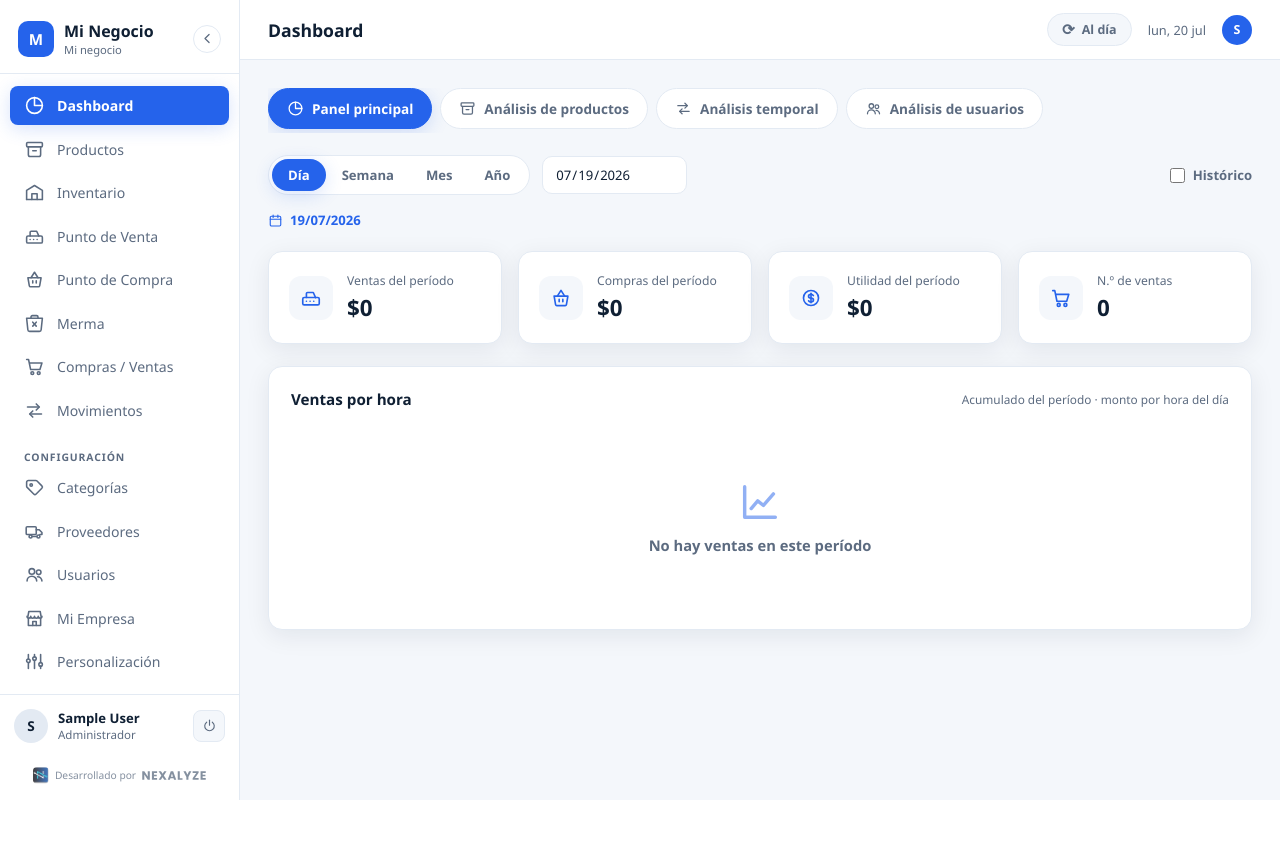
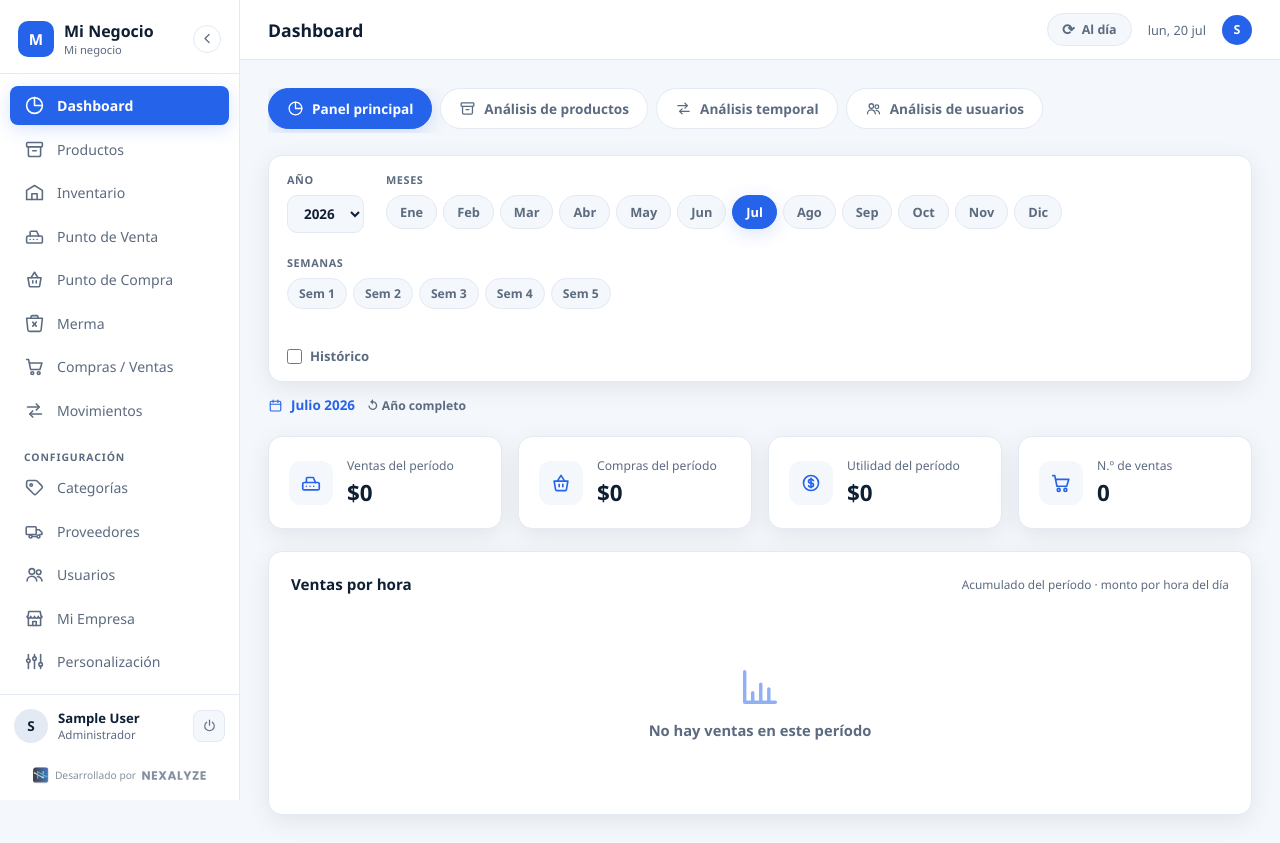
Before and after one commit to development-ship-it/Nexa-Market, a Django app: page /dashboard/ in a window 1280 px wide. Before the commit the page ends 800 px from the top, so only its background shows below. Run offline with Django 5.2, Linux system fonts and the light colour scheme; a user stored in the database is signed in; data comes from the database, SQL or seed files in the repository; tables that the repository leaves empty hold one stand-in row (values such as "Sample post").

Commit message:
Mejora vista de dashboard v2

```diff
--- a/pages/static/pages/css/dashboard.css
+++ b/pages/static/pages/css/dashboard.css
@@ -30,86 +30,88 @@
   box-shadow: var(--shadow-teal);
 }
 
-/* BARRA DE FILTROS (período) */
+/* BARRA DE FILTROS (año → meses → semanas) */
 .dash-filtros {
   display: flex;
-  align-items: center;
+  align-items: flex-start;
   justify-content: space-between;
-  gap: 14px;
+  gap: 16px;
   flex-wrap: wrap;
+  background: var(--card);
+  border: 1px solid var(--gray2);
+  border-radius: var(--radius);
+  padding: 16px 18px;
+  box-shadow: var(--shadow);
 }
 .periodo-controles {
   display: flex;
-  align-items: center;
-  gap: 12px;
+  align-items: flex-start;
+  gap: 22px;
   flex-wrap: wrap;
   transition: opacity var(--transition);
 }
-/* al marcar «Histórico» el rango por fecha deja de aplicar: se atenúa */
+/* al marcar «Histórico» los filtros de fecha dejan de aplicar: se atenúan */
 .dash-filtros:has(.periodo-historico input:checked) .periodo-controles {
-  opacity: .4;
+  opacity: .35;
   pointer-events: none;
 }
 
-.periodo-chips {
-  display: inline-flex;
-  background: var(--card);
+.filtro-grupo { display: flex; flex-direction: column; gap: 8px; }
+.filtro-tag {
+  font-size: .68rem; font-weight: 700; text-transform: uppercase;
+  letter-spacing: .6px; color: var(--gray);
+}
+
+.periodo-select {
+  padding: 8px 12px;
+  border-radius: 10px;
   border: 1px solid var(--gray2);
+  background: var(--navy);
+  color: var(--white);
+  font-size: .84rem; font-weight: 600; font-family: inherit;
+  cursor: pointer;
+  color-scheme: dark;
+}
+.periodo-select:focus { outline: none; border-color: var(--teal); }
+
+.chip-row { display: flex; flex-wrap: wrap; gap: 6px; }
+.chip {
+  position: relative;
+  padding: 7px 13px;
   border-radius: 50px;
-  padding: 3px;
-}
-.periodo-chip {
-  position: relative;
-  padding: 7px 16px;
-  border-radius: 50px;
-  font-size: .82rem;
-  font-weight: 600;
+  border: 1px solid var(--gray2);
+  background: var(--navy);
   color: var(--gray);
-  cursor: pointer;
-  white-space: nowrap;
+  font-size: .8rem; font-weight: 600;
+  cursor: pointer; white-space: nowrap; -webkit-user-select: none; user-select: none;
   transition: var(--transition);
 }
-.periodo-chip input { position: absolute; opacity: 0; pointer-events: none; }
-.periodo-chip:hover { color: var(--teal); }
-.periodo-chip.active {
-  background: var(--teal);
-  color: #fff;
+.chip.sm { padding: 6px 11px; font-size: .76rem; }
+.chip input { position: absolute; opacity: 0; width: 0; height: 0; pointer-events: none; }
+.chip:hover { border-color: var(--teal); color: var(--teal); }
+.chip.active {
+  background: var(--teal); border-color: var(--teal); color: #fff;
   box-shadow: var(--shadow-teal);
 }
 
-.periodo-fecha {
-  padding: 8px 12px;
-  border-radius: 10px;
-  border: 1px solid var(--gray2);
-  background: var(--card);
-  color: var(--white);
-  font-size: .82rem;
-  font-family: inherit;
-  color-scheme: dark;
-}
-.periodo-fecha:focus { outline: none; border-color: var(--teal); }
-
 .periodo-historico {
-  display: inline-flex;
-  align-items: center;
-  gap: 8px;
-  font-size: .82rem;
-  font-weight: 600;
-  color: var(--gray);
-  cursor: pointer;
-  white-space: nowrap;
+  display: inline-flex; align-items: center; gap: 8px;
+  font-size: .82rem; font-weight: 600; color: var(--gray);
+  cursor: pointer; white-space: nowrap;
+  padding-top: 22px;   /* alinea con los chips, bajo su etiqueta */
 }
 .periodo-historico input { width: 15px; height: 15px; accent-color: var(--teal); cursor: pointer; }
 
 .dash-periodo-label {
-  display: inline-flex;
-  align-items: center;
-  gap: 7px;
-  font-size: .82rem;
-  font-weight: 600;
-  color: var(--teal);
-  margin-top: -6px;
+  display: inline-flex; align-items: center; gap: 8px;
+  font-size: .84rem; font-weight: 700; color: var(--teal);
+  margin-top: -8px;
 }
+.periodo-reset {
+  font-size: .76rem; font-weight: 600; color: var(--gray);
+  text-decoration: none; padding-left: 4px;
+}
+.periodo-reset:hover { color: var(--teal); }
 
 /* PLACEHOLDER (vistas por construir) */
 .dash-placeholder {
--- a/pages/static/pages/js/dashboard.js
+++ b/pages/static/pages/js/dashboard.js
@@ -11,21 +11,14 @@ document.addEventListener('DOMContentLoaded', () => {
 // cualquier control (onchange="this.form.submit()"), sin JS extra.
 
 function animateBars() {
-  // Dibujado progresivo de la línea de ventas por hora
-  const line = document.querySelector('.line-chart-svg polyline');
-  if (line) {
-    const len = line.getTotalLength ? line.getTotalLength() : 0;
-    if (len) {
-      line.style.transition = 'none';
-      line.style.strokeDasharray = len;
-      line.style.strokeDashoffset = len;
-      // forzar reflow y animar
-      void line.getBoundingClientRect();
-      line.style.transition = 'stroke-dashoffset 1s ease';
-      line.style.strokeDashoffset = '0';
-    }
-  }
-  // Crecimiento de las barras de ranking (más vendidos)
+  // Crecimiento de las barras de ventas por hora (0 → altura real)
+  document.querySelectorAll('.hour-col').forEach((col, i) => {
+    const h = col.style.getPropertyValue('--h');
+    col.style.setProperty('--h', '0%');
+    void col.getBoundingClientRect();
+    setTimeout(() => { col.style.setProperty('--h', h); }, i * 12);
+  });
+  // Crecimiento de las barras de ranking (más vendidos, pestaña Productos)
   document.querySelectorAll('.rank-bar span').forEach((bar, i) => {
     const w = bar.style.width;
     bar.style.transition = 'none';
--- a/pages/templates/pages/dashboard/dashboard.html
+++ b/pages/templates/pages/dashboard/dashboard.html
@@ -31,22 +31,48 @@
 {% else %}
 <div class="dashboard-grid">
 
-  <!-- BARRA DE FILTROS -->
+  <!-- BARRA DE FILTROS (año → meses → semanas) -->
   <form class="dash-filtros" method="get">
     <input type="hidden" name="vista" value="principal" />
     <div class="periodo-controles">
-      <div class="periodo-chips">
-        {% for valor, texto in periodo_opciones %}
-        <label class="periodo-chip {% if periodo.sel == valor %}active{% endif %}">
-          <input type="radio" name="periodo" value="{{ valor }}"
-                 {% if periodo.sel == valor %}checked{% endif %} onchange="this.form.submit()" />
-          {{ texto }}
-        </label>
-        {% endfor %}
+      <div class="filtro-grupo">
+        <span class="filtro-tag">Año</span>
+        <select name="anio" class="periodo-select" onchange="this.form.submit()">
+          {% for a in periodo.anios %}
+          <option value="{{ a }}" {% if a == periodo.anio %}selected{% endif %}>{{ a }}</option>
+          {% endfor %}
+        </select>
       </div>
-      <input type="date" name="fecha" class="periodo-fecha" value="{{ periodo.fecha|date:'Y-m-d' }}"
-             onchange="this.form.submit()" />
+
+      <div class="filtro-grupo">
+        <span class="filtro-tag">Meses</span>
+        <div class="chip-row">
+          {% for num, txt in periodo.meses_opciones %}
+          <label class="chip {% if num in periodo.meses %}active{% endif %}">
+            <input type="checkbox" name="meses" value="{{ num }}"
+                   {% if num in periodo.meses %}checked{% endif %} onchange="this.form.submit()" />
+            {{ txt }}
+          </label>
+          {% endfor %}
+        </div>
+      </div>
+
+      {% if periodo.semanas_disp %}
+      <div class="filtro-grupo">
+        <span class="filtro-tag">Semanas</span>
+        <div class="chip-row">
+          {% for num, txt, rango in periodo.semanas_disp %}
+          <label class="chip sm {% if num in periodo.semanas %}active{% endif %}" title="Días {{ rango }}">
+            <input type="checkbox" name="semanas" value="{{ num }}"
+                   {% if num in periodo.semanas %}checked{% endif %} onchange="this.form.submit()" />
+            {{ txt }}
+          </label>
+          {% endfor %}
+        </div>
+      </div>
+      {% endif %}
     </div>
+
     <label class="periodo-historico">
       <input type="checkbox" name="historico" value="1"
              {% if periodo.historico %}checked{% endif %} onchange="this.form.submit()" />
@@ -56,6 +82,9 @@
 
   <div class="dash-periodo-label">
     <span class="svg-icon icon-calendario sm"></span> {{ periodo.etiqueta }}
+    {% if periodo.meses or periodo.semanas or periodo.historico %}
+    <a href="?vista=principal&amp;anio={{ periodo.anio }}" class="periodo-reset">↺ Año completo</a>
+    {% endif %}
   </div>
 
   <!-- STATS ROW -->
@@ -98,35 +127,23 @@
         <span class="card-subtitle">Acumulado del período · monto por hora del día</span>
       </div>
       {% if hay_ventas_hora %}
-      <div class="line-chart">
-        <svg viewBox="0 0 100 100" preserveAspectRatio="none" class="line-chart-svg">
-          <defs>
-            <linearGradient id="lineFill" x1="0" y1="0" x2="0" y2="1">
-              <stop offset="0%" stop-color="var(--teal)" stop-opacity="0.28"/>
-              <stop offset="100%" stop-color="var(--teal)" stop-opacity="0"/>
-            </linearGradient>
-          </defs>
-          <polygon points="{{ area_puntos }}" fill="url(#lineFill)" />
-          <polyline points="{{ linea_puntos }}" fill="none" stroke="var(--teal)"
-                    stroke-width="1.4" stroke-linejoin="round" stroke-linecap="round"
-                    vector-effect="non-scaling-stroke" />
+      <div class="hour-chart">
+        <div class="hour-bars">
           {% for v in ventas_por_hora %}
-            {% if v.count %}
-            <circle cx="{{ v.x }}" cy="{{ v.y }}" r="1.4" fill="var(--teal)"
-                    vector-effect="non-scaling-stroke">
-              <title>{{ v.label }} · {{ v.count }} venta{{ v.count|pluralize }} · ${{ v.total|floatformat:0 }}</title>
-            </circle>
-            {% endif %}
+          <div class="hour-col{% if v.count %} has-data{% endif %}" style="--h:{{ v.pct }}%;">
+            <span class="hour-bar"
+                  {% if v.count %}title="{{ v.label }} · {{ v.count }} venta{{ v.count|pluralize }} · ${{ v.total|floatformat:0 }}"{% endif %}></span>
+          </div>
           {% endfor %}
-        </svg>
-        <div class="line-chart-labels">
+        </div>
+        <div class="hour-ticks">
           {% for v in ventas_por_hora %}
-            {% if v.mostrar_label %}<span style="left:{{ v.x }}%;">{{ v.label }}</span>{% endif %}
+          <span>{% if v.mostrar_label %}{{ v.label }}{% endif %}</span>
           {% endfor %}
         </div>
       </div>
       {% else %}
-      <div class="empty-state"><span class="empty-icon svg-icon icon-grafico-linea xl icono-primario"></span><p>No hay ventas en este período</p></div>
+      <div class="empty-state"><span class="empty-icon svg-icon icon-grafico-barras xl icono-primario"></span><p>No hay ventas en este período</p></div>
       {% endif %}
     </div>
   </div>
--- a/pages/views/dashboard.py
+++ b/pages/views/dashboard.py
@@ -5,7 +5,7 @@ from django.shortcuts import render
 from base_datos.cache import cachear
 
 from .comunes import _get_empresa
-from .dashboard_filtros import resolver_periodo, PERIODO_OPCIONES
+from .dashboard_filtros import resolver_periodo
 from .dashboard_principal import _datos_dashboard
 from .dashboard_productos import _datos_productos
 
@@ -22,11 +22,10 @@ def dashboard(request):
 
     ctx = {'page': 'dashboard', 'vista': vista}
     if vista == 'principal':
-        periodo = resolver_periodo(request)
+        periodo = resolver_periodo(request, empresa)
         ctx.update(cachear(empresa.pk, f'dashboard:{periodo["clave"]}',
                            lambda: _datos_dashboard(empresa, periodo)))
         ctx['periodo'] = periodo
-        ctx['periodo_opciones'] = PERIODO_OPCIONES
     elif vista == 'productos':
         ctx.update(cachear(empresa.pk, 'dash_productos', lambda: _datos_productos(empresa)))
     # 'temporal' y 'usuarios': sin datos por ahora (placeholders)
--- a/pages/views/dashboard_filtros.py
+++ b/pages/views/dashboard_filtros.py
@@ -1,75 +1,104 @@
-"""Resuelve el filtro de período del dashboard a un rango de fechas.
+"""Filtro de período del dashboard: cascada año → meses → semanas.
 
-El usuario elige una granularidad (día/semana/mes/año) sobre una fecha ancla
-—que arranca en hoy— o marca «Histórico» para ver todo sin límite de fecha.
+El usuario elige un año, opcionalmente uno o varios meses, y —si dejó un solo
+mes— una o varias semanas de ese mes. «Histórico» ignora la fecha por completo.
+La semana N de un mes es el bloque de 7 días: 1 = 1–7, 2 = 8–14, …
 """
-from datetime import timedelta
+import calendar
 
 from django.utils import timezone
-from django.utils.dateparse import parse_date
 
 from .agrupamiento import MESES_DICT
 
-PERIODOS = ('dia', 'semana', 'mes', 'anio')
-
-# (valor, etiqueta) de los chips de granularidad, en orden
-PERIODO_OPCIONES = [
-    ('dia', 'Día'), ('semana', 'Semana'), ('mes', 'Mes'), ('anio', 'Año'),
+MESES_OPCIONES = [
+    (1, 'Ene'), (2, 'Feb'), (3, 'Mar'), (4, 'Abr'), (5, 'May'), (6, 'Jun'),
+    (7, 'Jul'), (8, 'Ago'), (9, 'Sep'), (10, 'Oct'), (11, 'Nov'), (12, 'Dic'),
 ]
 
 
-def resolver_periodo(request):
-    """Lee ?periodo, ?fecha y ?historico y los normaliza a un rango de fechas.
+def _enteros(request, clave, validos):
+    """Lee ?clave repetido y devuelve enteros válidos, sin duplicados y ordenados."""
+    vistos = []
+    for v in request.GET.getlist(clave):
+        if v.isdigit() and int(v) in validos and int(v) not in vistos:
+            vistos.append(int(v))
+    return sorted(vistos)
 
-    Devuelve un dict con:
-      historico  bool — si True, sin límite de fecha (desde/hasta = None)
-      sel        'dia'|'semana'|'mes'|'anio' — la granularidad elegida (para el radio)
-      fecha      date ancla (siempre presente, para repintar el input)
-      desde,hasta  date o None — rango inclusivo aplicado a las consultas
-      etiqueta   texto legible del período (para el encabezado)
-      clave      string estable que identifica el filtro en la caché
-    """
+
+def semanas_de_mes(anio, mes):
+    """Bloques de 7 días del mes: [(1, 'Sem 1', '1–7'), (2, 'Sem 2', '8–14'), …]."""
+    dias = calendar.monthrange(anio, mes)[1]
+    bloques, num, ini = [], 1, 1
+    while ini <= dias:
+        fin = min(ini + 6, dias)
+        bloques.append((num, f'Sem {num}', f'{ini}–{fin}'))
+        num, ini = num + 1, ini + 7
+    return bloques
+
+
+def resolver_periodo(request, empresa):
+    """Normaliza los parámetros del filtro. Devuelve todo lo que la plantilla y
+    las consultas necesitan (opciones para los chips incluidas)."""
+    from base_datos.models import Factura
+
+    hoy = timezone.localdate()
+    anios = {d.year for d in Factura.objects.filter(empresa=empresa).dates('fecha', 'year')}
+    anios.add(hoy.year)
+    anios = sorted(anios, reverse=True)
+
     historico = request.GET.get('historico') == '1'
-    sel = request.GET.get('periodo', 'dia')
-    if sel not in PERIODOS:
-        sel = 'dia'
-    hoy = timezone.localdate()
-    fecha = parse_date(request.GET.get('fecha') or '') or hoy
+    tocado = any(k in request.GET for k in ('anio', 'meses', 'semanas', 'historico'))
 
-    if historico:
-        return {
-            'historico': True, 'sel': sel, 'fecha': fecha,
-            'desde': None, 'hasta': None,
-            'etiqueta': 'Histórico (todas las fechas)', 'clave': 'hist',
-        }
+    anio_raw = request.GET.get('anio', '')
+    anio = int(anio_raw) if anio_raw.isdigit() and int(anio_raw) in anios else hoy.year
 
-    if sel == 'dia':
-        desde = hasta = fecha
-        etiqueta = fecha.strftime('%d/%m/%Y')
-    elif sel == 'semana':
-        desde = fecha - timedelta(days=fecha.weekday())     # lunes de esa semana
-        hasta = desde + timedelta(days=6)                   # domingo
-        etiqueta = f'Semana del {desde.strftime("%d/%m")} al {hasta.strftime("%d/%m/%Y")}'
-    elif sel == 'mes':
-        desde = fecha.replace(day=1)
-        hasta = _fin_de_mes(desde)
-        etiqueta = f'{MESES_DICT[desde.month]} {desde.year}'
-    else:  # anio
-        desde = fecha.replace(month=1, day=1)
-        hasta = fecha.replace(month=12, day=31)
-        etiqueta = f'Año {fecha.year}'
+    meses = _enteros(request, 'meses', set(range(1, 13)))
+    if not tocado:                        # primera carga: arranca en el mes actual
+        anio, meses = hoy.year, [hoy.month]
+    mes_unico = meses[0] if len(meses) == 1 else None
+
+    semanas_disp = semanas_de_mes(anio, mes_unico) if mes_unico else []
+    semanas = _enteros(request, 'semanas', {s[0] for s in semanas_disp}) if mes_unico else []
 
     return {
-        'historico': False, 'sel': sel, 'fecha': fecha,
-        'desde': desde, 'hasta': hasta,
-        'etiqueta': etiqueta, 'clave': f'{sel}:{fecha.isoformat()}',
+        'historico': historico,
+        'anio': anio,
+        'anios': anios,
+        'meses': meses,
+        'meses_opciones': MESES_OPCIONES,
+        'mes_unico': mes_unico,
+        'semanas': semanas,
+        'semanas_disp': semanas_disp,
+        'etiqueta': _etiqueta(historico, anio, meses, mes_unico, semanas),
+        'clave': 'hist' if historico
+                 else f"{anio}.{'-'.join(map(str, meses))}.{'-'.join(map(str, semanas))}",
     }
 
 
-def _fin_de_mes(primero):
-    """Último día del mes al que pertenece `primero` (que ya es día 1)."""
-    if primero.month == 12:
-        siguiente = primero.replace(year=primero.year + 1, month=1)
-    else:
-        siguiente = primero.replace(month=primero.month + 1)
-    return siguiente - timedelta(days=1)
+def aplicar_filtro(qs, campo, periodo):
+    """Aplica el filtro de período a `qs` usando el campo de fecha indicado
+    (`fecha` en Factura, `fecha_hora` en Stock)."""
+    if periodo['historico']:
+        return qs
+    qs = qs.filter(**{f'{campo}__year': periodo['anio']})
+    if periodo['meses']:
+        qs = qs.filter(**{f'{campo}__month__in': periodo['meses']})
+    if periodo['mes_unico'] and periodo['semanas']:
+        from django.db.models import Q
+        rangos = Q()
+        for w in periodo['semanas']:
+            rangos |= Q(**{f'{campo}__day__gte': (w - 1) * 7 + 1, f'{campo}__day__lte': w * 7})
+        qs = qs.filter(rangos)
+    return qs
+
+
+def _etiqueta(historico, anio, meses, mes_unico, semanas):
+    if historico:
+        return 'Histórico (todas las fechas)'
+    if not meses:
+        return f'Año {anio}'
+    if mes_unico:
+        base = f'{MESES_DICT[mes_unico]} {anio}'
+        return f'{base} · {", ".join(f"Sem {w}" for w in semanas)}' if semanas else base
+    cortos = dict(MESES_OPCIONES)
+    return f'{", ".join(cortos[m] for m in meses)} {anio}'
--- a/pages/views/dashboard_principal.py
+++ b/pages/views/dashboard_principal.py
@@ -6,17 +6,15 @@ acumulado del período: suma cada hora a lo largo de todos sus días.
 """
 from base_datos.models import Factura, Stock
 
+from .dashboard_filtros import aplicar_filtro
+
 
 def _datos_dashboard(empresa, periodo):
     from django.db.models import Sum, Count, F, FloatField
     from django.db.models.functions import ExtractHour
 
-    desde, hasta = periodo['desde'], periodo['hasta']
-
     # ── Tarjetas: ventas, compras y n.º de ventas del período ──────────────────
-    facturas = Factura.objects.filter(empresa=empresa)
-    if desde and hasta:
-        facturas = facturas.filter(fecha__date__gte=desde, fecha__date__lte=hasta)
+    facturas = aplicar_filtro(Factura.objects.filter(empresa=empresa), 'fecha', periodo)
 
     ventas = facturas.filter(tipo='VENTA')
     total_ventas = ventas.aggregate(t=Sum('total'))['t'] or 0
@@ -25,9 +23,9 @@ def _datos_dashboard(empresa, periodo):
 
     # ── Utilidad: margen real de lo vendido (precio venta − compra, por línea) ──
     # Solo salidas de venta reales (una SALIDA es venta si su factura no es merma).
-    lineas = Stock.objects.filter(empresa=empresa, tipo='SALIDA').exclude(factura__tipo='MERMA')
-    if desde and hasta:
-        lineas = lineas.filter(fecha_hora__date__gte=desde, fecha_hora__date__lte=hasta)
+    lineas = aplicar_filtro(
+        Stock.objects.filter(empresa=empresa, tipo='SALIDA').exclude(factura__tipo='MERMA'),
+        'fecha_hora', periodo)
     utilidad = lineas.aggregate(
         u=Sum((F('precio_unitario_venta') - F('precio_unitario_compra')) * F('unidades'),
               output_field=FloatField())
```
Also changed, not shown: other parts of pages/static/pages/css/dashboard.css (+38 -112 lines).
